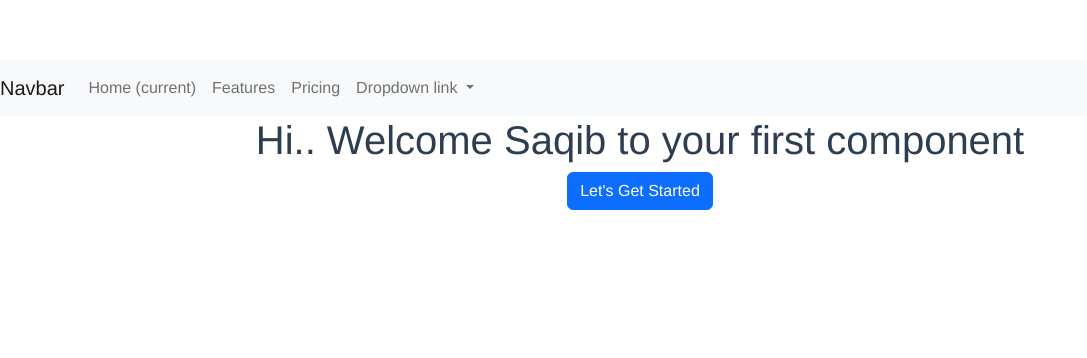
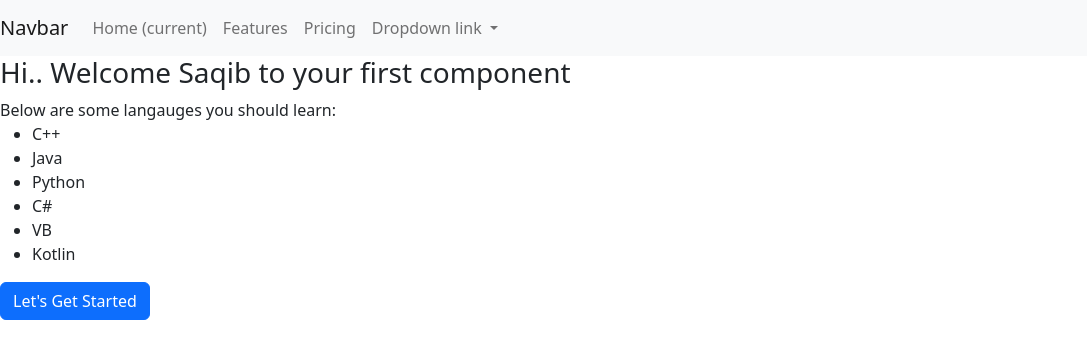
Before and after one commit to MuhammadSaqib786/Vue-Apps, a Vue app in the folder myFirstApp/: page / in a window 1280 px wide. Shown: the top 358 px of the page, without its empty margins (0-1087 px from the left). Built offline with nearby package versions, Linux system fonts and the light colour scheme.

Commit message:
using data in component using loop

```diff
--- a/myFirstApp/src/App.vue
+++ b/myFirstApp/src/App.vue
@@ -23,12 +23,5 @@ export default {
 <style>
 
   @import "../node_modules/bootstrap/dist/css/bootstrap.min.css";
-#app {
-  font-family: 'Avenir', Helvetica, Arial, sans-serif;
-  -webkit-font-smoothing: antialiased;
-  -moz-osx-font-smoothing: grayscale;
-  text-align: center;
-  color: #2c3e50;
-  margin-top: 60px;
-}
+
 </style>
--- a/myFirstApp/src/components/Posts.vue
+++ b/myFirstApp/src/components/Posts.vue
@@ -1,8 +1,12 @@
 <template>
 <div>
-    <h1>
+    <h3>
         Hi.. Welcome Saqib to your first component
-    </h1>
+    </h3>
+    Below are some langauges you should learn:
+    <ul>
+        <li v-for='post in posts' @key="id">{{post.title}}</li>
+    </ul>
     <button class="btn btn-primary">Let's Get Started</button>
 </div>
 </template>
@@ -13,7 +17,14 @@ export default{
     name: 'PostExample',
     data(){
         return{
-
+            posts:[
+                {id:1,title:'C++'},
+                {id:2,title: 'Java'},
+                {id:3,title:'Python'},
+                {id:4,title: 'C#'},
+                {id:5,title:'VB'},
+                {id:6,title: 'Kotlin'},
+            ]
         }
     }
 }
```
